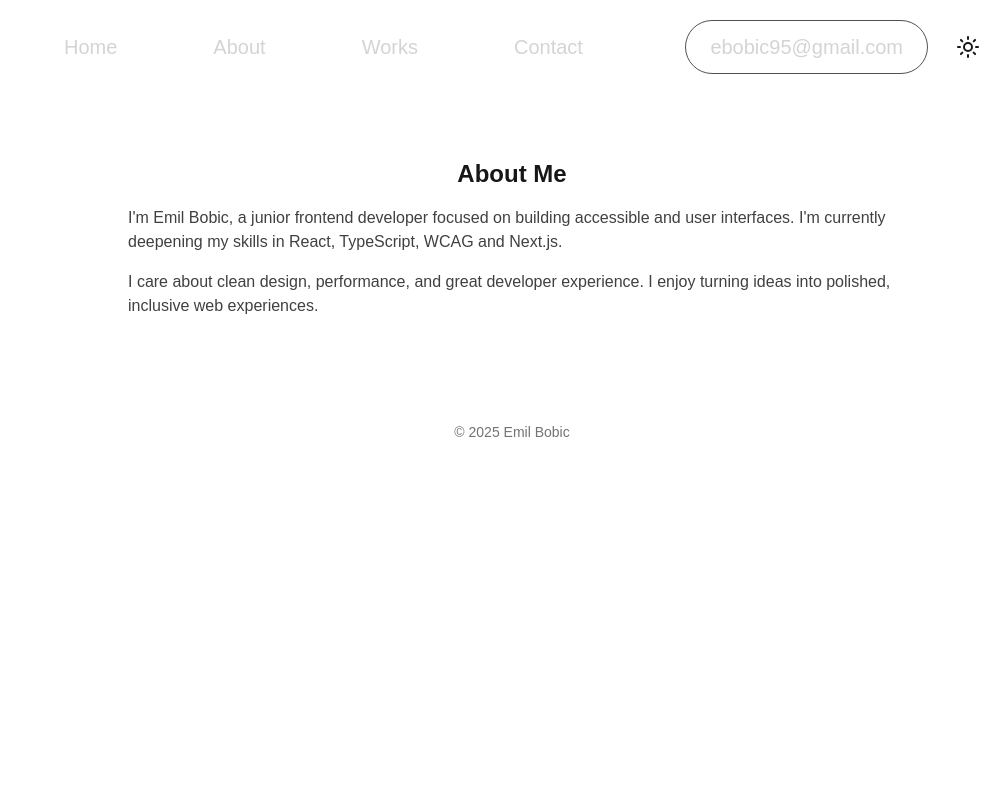
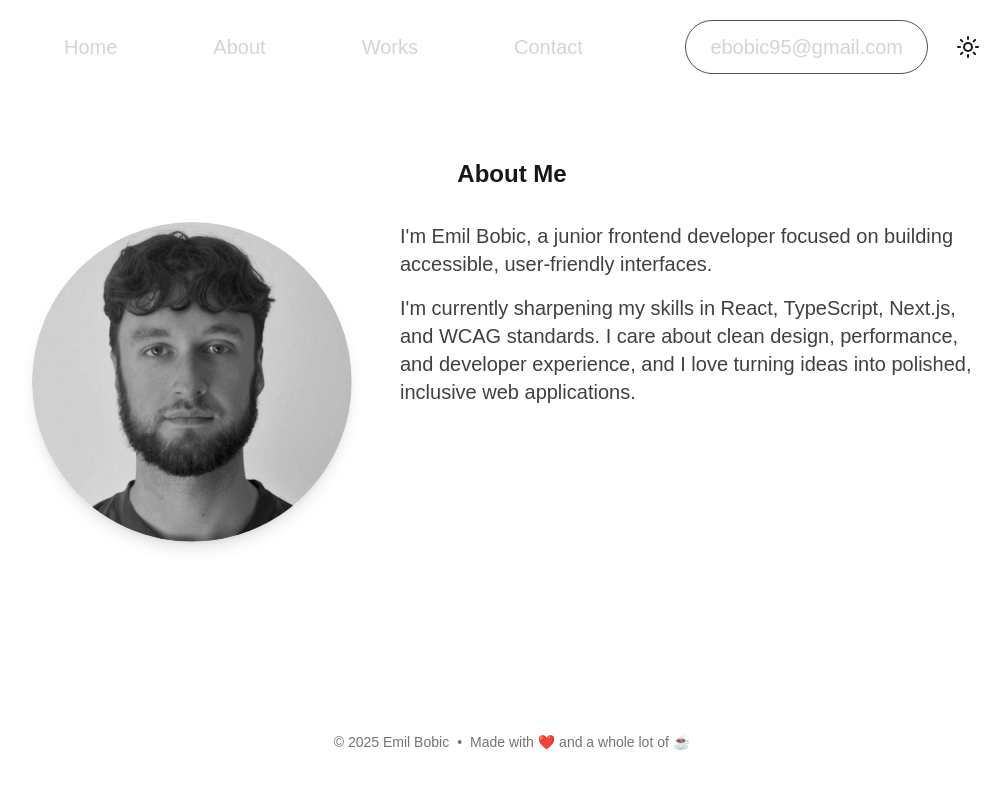
Before and after one commit to ebobic/Portfolio, a Next.js app: page / in a window 1280 px wide. Both pictures are taken after a click on the button "About". Shown: the top 788 px of the page, without its empty margins (128-1135 px from the left). Built offline with nearby package versions, Linux system fonts and the light colour scheme.

Commit message:
Improved footer design & added photo to about section

```diff
--- a/app/page.tsx
+++ b/app/page.tsx
@@ -10,13 +10,24 @@ export default function Page() {
 	const [activeSection, setActiveSection] = useState('hero')
 
 	return (
-		<main>
+		<div className="min-h-screen flex flex-col">
 			<Navbar activeSection={activeSection} setActiveSection={setActiveSection} />
-			{activeSection === 'hero' && <Hero />}
-			{activeSection === 'projects' && <Repos />}
-			{activeSection === 'about' && <About />}
-			{activeSection === 'contact' && <Contact />}
-			<footer className="py-10 text-center text-sm text-neutral-500">© 2025 Emil Bobic</footer>
-		</main>
+			<main className="flex-1">
+				{activeSection === 'hero' && <Hero />}
+				{activeSection === 'projects' && <Repos />}
+				{activeSection === 'about' && <About />}
+				{activeSection === 'contact' && <Contact />}
+			</main>
+			<footer className="py-10 text-center text-sm text-neutral-500">
+				<div className="flex items-center justify-center gap-2 mb-2">
+					<span>© 2025 Emil Bobic</span>
+					<span>•</span>
+					<span className="flex items-center gap-1">
+						Made with ❤️ and a whole lot of ☕
+					</span>
+				</div>
+
+			</footer>
+		</div>
 	)
 }
--- a/components/about.tsx
+++ b/components/about.tsx
@@ -1,17 +1,28 @@
 export function About() {
 	return (
-		<section id="about" className="py-16">
-			<div className="mx-auto max-w-5xl px-4">
-				<h2 className="mb-4 text-center text-2xl font-semibold">About Me</h2>
-				<div className="mx-auto max-w-3xl space-y-4 text-neutral-700 dark:text-neutral-300">
-					<p>
-						I'm Emil Bobic, a junior frontend developer focused on building accessible and  user interfaces.
-						I'm currently deepening my skills in React, TypeScript, WCAG and Next.js.
-					</p>
-					<p>
-						I care about clean design, performance, and great developer experience. I enjoy turning ideas into
-						polished, inclusive web experiences.
-					</p>
+		<section id="about" className="py-12 md:py-16">
+			<div className="mx-auto max-w-5xl px-4 md:px-8">
+				<h2 className="mb-8 text-center text-xl md:text-2xl font-semibold">About Me</h2>
+				<div className="flex flex-col md:flex-row items-center md:items-start gap-8 md:gap-12">
+					{/* Photo */}
+					<div className="flex-shrink-0">
+						<img
+							src="/emil-profile.png"
+							alt="Emil Bobić"
+							className="w-56 h-56 md:w-72 md:h-72 lg:w-80 lg:h-80 rounded-full object-cover shadow-lg"
+						/>
+					</div>
+					{/* Text */}
+					<div className="flex-1 space-y-4 text-base md:text-lg lg:text-xl text-neutral-700 dark:text-neutral-300">
+						<p>
+						I'm Emil Bobic, a junior frontend developer focused on building accessible, user-friendly interfaces.
+						</p>
+						<p>
+						I'm currently sharpening my skills in React, TypeScript, Next.js, and WCAG standards.
+
+I care about clean design, performance, and developer experience, and I love turning ideas into polished, inclusive web applications.
+						</p>
+					</div>
 				</div>
 			</div>
 		</section>
--- a/components/contact.tsx
+++ b/components/contact.tsx
@@ -10,13 +10,13 @@ export function Contact({
 	linkedinUrl?: string
 }) {
 	return (
-		<section id="contact" className="py-16">
-			<div className="mx-auto max-w-5xl px-4">
-				<h2 className="mb-4 text-center text-2xl font-semibold">Contact</h2>
+		<section id="contact" className="py-12 md:py-16">
+			<div className="mx-auto max-w-5xl px-4 md:px-8">
+				<h2 className="mb-4 text-center text-xl md:text-2xl font-semibold">Contact</h2>
 				<p className="mx-auto mb-6 max-w-2xl text-center text-neutral-700 dark:text-neutral-300">
 					I'd love to connect. Feel free to reach out or follow my work.
 				</p>
-				<div className="flex flex-col items-center justify-center gap-3 sm:flex-row">
+				<div className="flex flex-col items-center justify-center gap-3 md:flex-row">
 					<a
 						href={`mailto:${email}`}
 						className="inline-flex items-center gap-2 rounded-md bg-black px-4 py-2 text-white dark:bg-white dark:text-black"
--- a/components/repos.tsx
+++ b/components/repos.tsx
@@ -23,9 +23,9 @@ export function Repos({ username = 'emilbobic', limit = 6 }: { username?: string
 	}, [username, limit])
 
 	return (
-		 <section id="projects" className="py-16">
-			<div className="mx-auto max-w-5xl px-4">
-				<h2 className="mb-6 text-center text-2xl font-semibold">Projects</h2>
+		 		<section id="projects" className="py-12 md:py-16">
+			<div className="mx-auto max-w-5xl px-4 md:px-8">
+				<h2 className="mb-6 text-center text-xl md:text-2xl font-semibold">Projects</h2>
 				<div className="grid gap-4 sm:grid-cols-2">
 					{(repos ?? Array.from({ length: limit })).map((repo, i) => (
 						<motion.a
```
Also changed, not shown: public/emil-profile.png (added).
